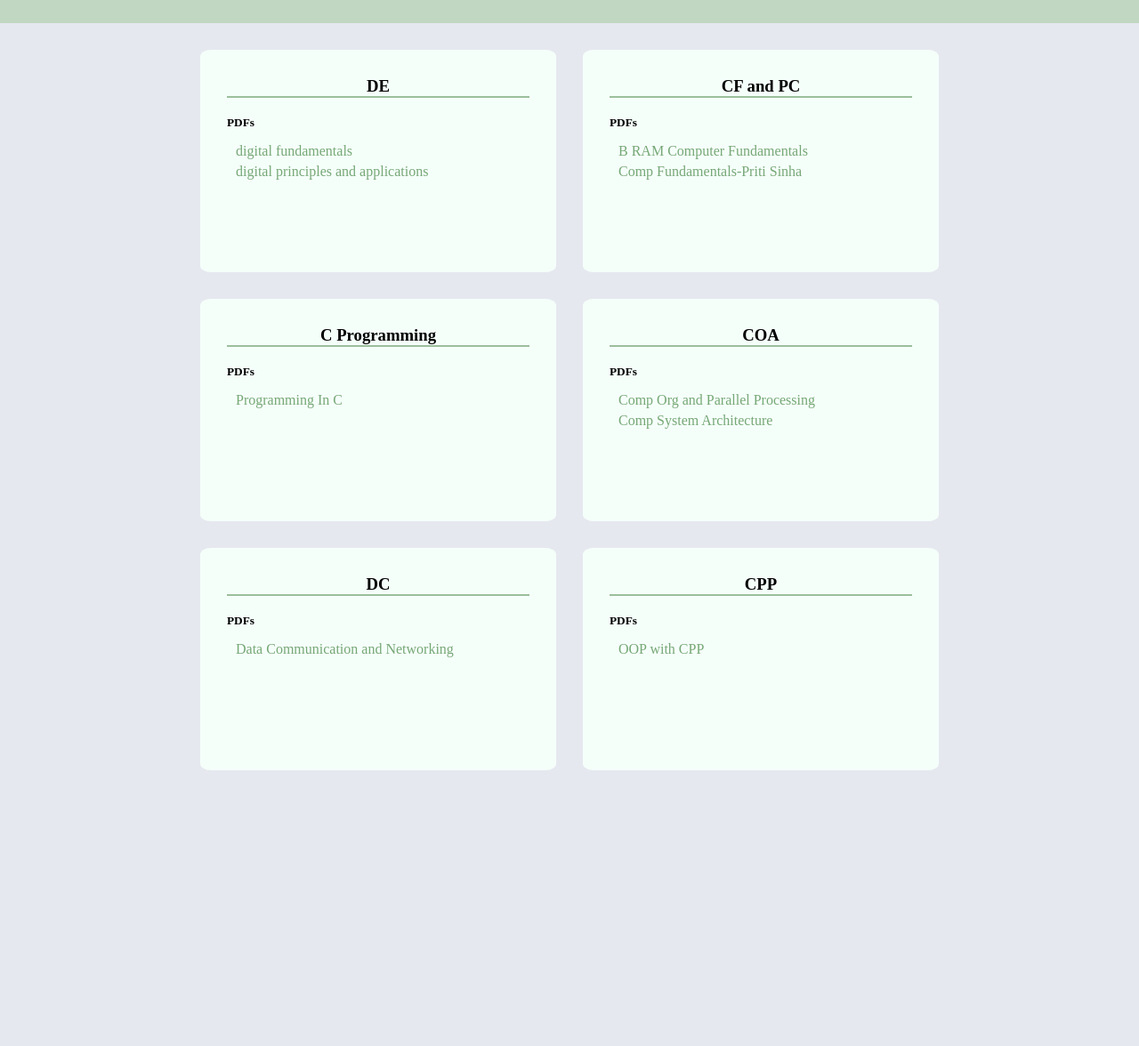
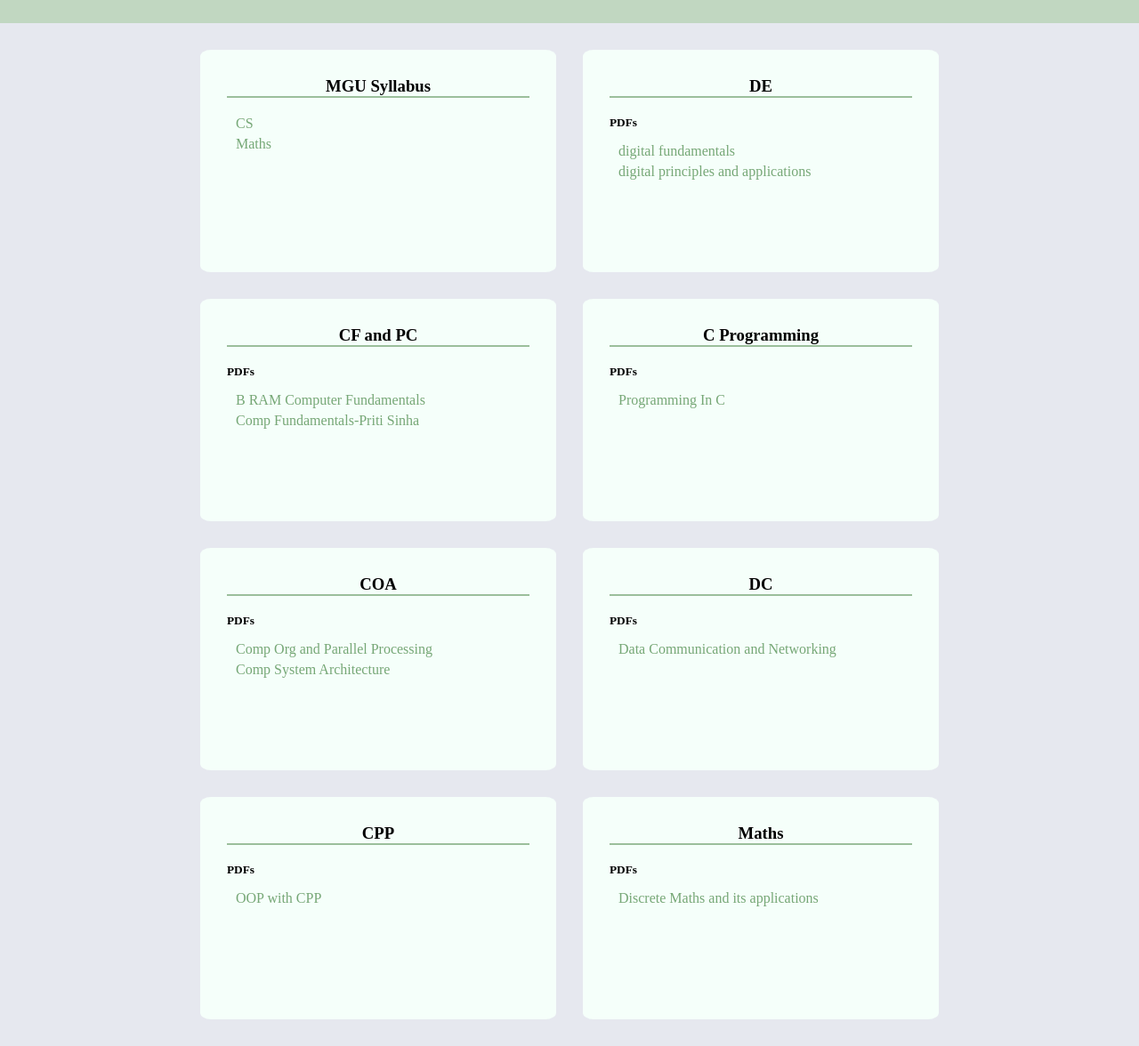
Before and after one commit to m17n1k/res, a plain HTML site: page index.html in a window 1280 px wide. Shown: the part 114-1290 px from the top of the page at 89% size. Before the commit the page ends 1010 px from the top, so only its background shows below. Drawn offline with Linux system fonts and the light colour scheme.

Commit message:
Add files via upload

```diff
--- a/index.html
+++ b/index.html
@@ -85,6 +85,29 @@
 			    	</ul>
 			    </div>
 
+			    <div class="container">
+			    	<h3>Maths</h3>
+			    	<h5>PDFs</h5>
+			    	<ul>
+			    		<li>
+			    			<a href="https://github.com/depressed-shashi/resources/raw/main/discrete-mathematics/Kenneth%20H.%20Rosen%20-%20Discrete%20mathematics%20and%20its%20applications%20(2013%2C%20McGraw-Hill)%20-%20libgen.li.pdf">Discrete Maths and its applications</a>
+			    		</li>
+			    	</ul>
+			    </div>
+
+			    <div class="container syllabus">
+			    	<h3>MGU Syllabus</h3>
+			    	<h5></h5>
+			    	<ul>
+			    		<li>
+			    			<a href="https://github.com/m17n1k/resources/raw/main/syllabus/BCABSc-Comp-ScienceComp-ApplnIT.pdf">CS</a>
+			    		</li>
+			    		<li>
+			    			<a href="https://github.com/m17n1k/resources/raw/main/syllabus/maths-syllabus.pdf">Maths</a>
+			    		</li>
+			    	</ul>
+			    </div>
+
 		    </div>
 		</div>
 	</body>
--- a/styles.css
+++ b/styles.css
@@ -45,6 +45,7 @@ body {
 	height: 250px;
 	width: 400px;
     border-radius: 3%;
+
 }
 
 .container > h3 {
@@ -95,6 +96,10 @@ body {
 }
 
 
+.syllabus {
+	order: -1;
+}
+
 @media (max-width:  500px) {
 	.header {
 		height: 200px;
```
